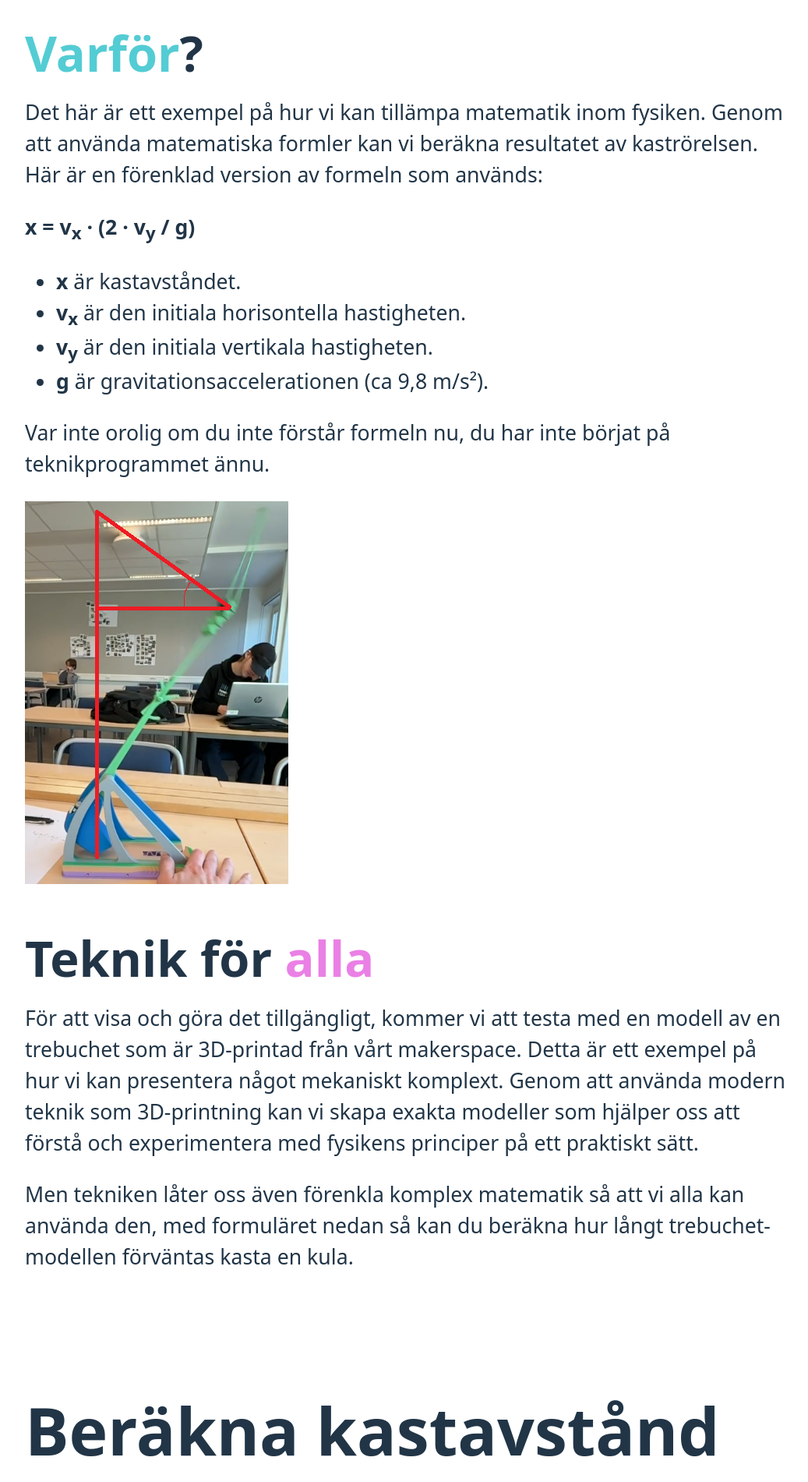
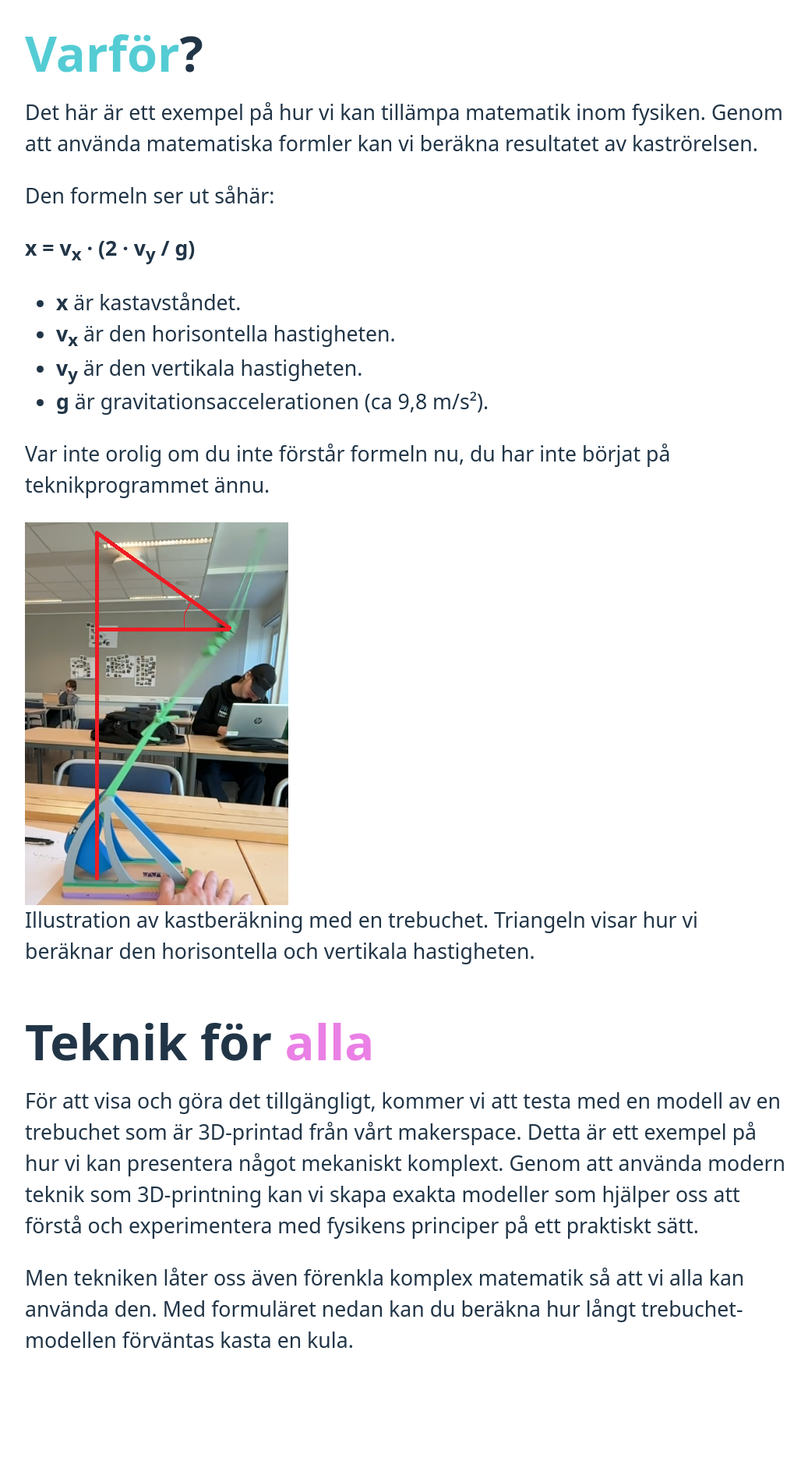
Before and after one commit to jensadev/mousserande-katapult, a React (Vite) app: page / in a window 1280 px wide. Shown: the part 1700-3601 px from the top of the page at 78% size, without its empty margins (118-1155 px from the left). Built offline with nearby package versions, Linux system fonts and the light colour scheme.

Commit message:
refactor App component for improved readability; streamline event handling and update form structure

```diff
--- a/src/App.tsx
+++ b/src/App.tsx
@@ -1,6 +1,6 @@
-import { useEffect, useState } from 'react'
-import "./App.css"
-import throwImage from "./assets/kast.png"
+import { useEffect, useState } from 'react';
+import "./App.css";
+import throwImage from "./assets/kast.png";
 
 function App() {
   const [scrollY, setScrollY] = useState(0);
@@ -10,32 +10,17 @@ function App() {
   const [result, setResult] = useState('');
 
   useEffect(() => {
-    const handleScroll = () => {
-      setScrollY(window.scrollY);
-    };
-
+    const handleScroll = () => setScrollY(window.scrollY);
     window.addEventListener('scroll', handleScroll);
-
-    return () => {
-      window.removeEventListener('scroll', handleScroll);
-    };
+    return () => window.removeEventListener('scroll', handleScroll);
   }, []);
 
-  const getOpacity = () => {
-    const maxScroll = 300; // Adjust this value as needed
-    return Math.min(scrollY / maxScroll, 1);
-  };
+  const getOpacity = () => Math.min(scrollY / 300, 1);
 
   const calculateDistance = () => {
     const g = 9.8; // Gravitationsaccelerationen
-
-    // Beräkna tiden i luften
-    const t = (2 * parseFloat(vy)) / g;
-
-    // Beräkna kastavståndet
-    const distance = parseFloat(vx) * t;
-
-    // Visa resultatet
+    const t = (2 * parseFloat(vy)) / g; // Beräkna tiden i luften
+    const distance = parseFloat(vx) * t; // Beräkna kastavståndet
     setResult(`Kastavståndet är ${distance.toFixed(2)} meter.`);
   };
 
@@ -47,9 +32,7 @@ function App() {
             <source src="/FullSizeRender.MP4" type='video/mp4' />
           </video>
           <div className="center bounce region">
-            <span className="material-symbols-outlined dark">
-              arrow_downward
-            </span>
+            <span className="material-symbols-outlined dark">arrow_downward</span>
           </div>
           <h1>En <span className="secondary">trebuchet</span> och kaströrelsen</h1>
           <p>Hur vi kan använda teknik för att göra det komplexa tillgängligt för alla!</p>
@@ -60,41 +43,41 @@ function App() {
           <h2><span className="tertiary">Hur</span>?</h2>
           <p>En trebuchet får sin kraft från en motvikt som släpps för att skapa energi. Denna energi överförs till en kastarm, som sedan slungar iväg föremålet mot målet.</p>
           <h2><span className="secondary">Varför</span>?</h2>
-          <p>Det här är ett exempel på hur vi kan tillämpa matematik inom fysiken. Genom att använda matematiska formler kan vi beräkna resultatet av kaströrelsen. Här är en förenklad version av formeln som används:</p>
+          <p>Det här är ett exempel på hur vi kan tillämpa matematik inom fysiken. Genom att använda matematiska formler kan vi beräkna resultatet av kaströrelsen.
+          </p>
+          <p> Den formeln ser ut såhär: </p>
           <p><strong>x = v<sub>x</sub> &middot; (2 &middot; v<sub>y</sub> / g)</strong></p>
           <ul>
             <li><strong>x</strong> är kastavståndet.</li>
-            <li><strong>v<sub>x</sub></strong> är den initiala horisontella hastigheten.</li>
-            <li><strong>v<sub>y</sub></strong> är den initiala vertikala hastigheten.</li>
+            <li><strong>v<sub>x</sub></strong> är den horisontella hastigheten.</li>
+            <li><strong>v<sub>y</sub></strong> är den vertikala hastigheten.</li>
             <li><strong>g</strong> är gravitationsaccelerationen (ca 9,8 m/s²).</li>
           </ul>
           <p>Var inte orolig om du inte förstår formeln nu, du har inte börjat på teknikprogrammet ännu.</p>
-
-          <img src={throwImage} alt="Bild av beräkning" />
-
+          <figure>
+            <img src={throwImage} alt="Bild av beräkning" />
+            <figcaption>Illustration av kastberäkning med en trebuchet. Triangeln visar hur vi beräknar den horisontella och vertikala hastigheten.</figcaption>
+          </figure>
           <h2>Teknik för <span className='tertiary'>alla</span></h2>
           <p>För att visa och göra det tillgängligt, kommer vi att testa med en modell av en trebuchet som är 3D-printad från vårt makerspace. Detta är ett exempel på hur vi kan presentera något mekaniskt komplext. Genom att använda modern teknik som 3D-printning kan vi skapa exakta modeller som hjälper oss att förstå och experimentera med fysikens principer på ett praktiskt sätt.</p>
-          <p>Men tekniken låter oss även förenkla komplex matematik så att vi alla kan använda den, med formuläret nedan så kan du beräkna hur långt trebuchet-modellen förväntas kasta en kula.</p>
+          <p>Men tekniken låter oss även förenkla komplex matematik så att vi alla kan använda den. Med formuläret nedan kan du beräkna hur långt trebuchet-modellen förväntas kasta en kula.</p>
         </section>
         <section className="region flow">
           <h1>Beräkna kastavstånd</h1>
-          <form id="trebuchetForm">
+          <form id="trebuchetForm" className="flow">
             <label htmlFor="weight">Motvikt (kg):</label>
             <input type="number" id="weight" name="weight" value={weight} onChange={(e) => setWeight(e.target.value)} required />
-
             <label htmlFor="vx">Horisontell hastighet (m/s):</label>
             <input type="number" id="vx" name="vx" value={vx} onChange={(e) => setVx(e.target.value)} required />
-
             <label htmlFor="vy">Vertikal hastighet (m/s):</label>
             <input type="number" id="vy" name="vy" value={vy} onChange={(e) => setVy(e.target.value)} required />
-
             <button type="button" onClick={calculateDistance}>Beräkna</button>
           </form>
           <p id="result">{result}</p>
         </section>
       </main>
     </div>
-  )
+  );
 }
 
-export default App
+export default App;
```
